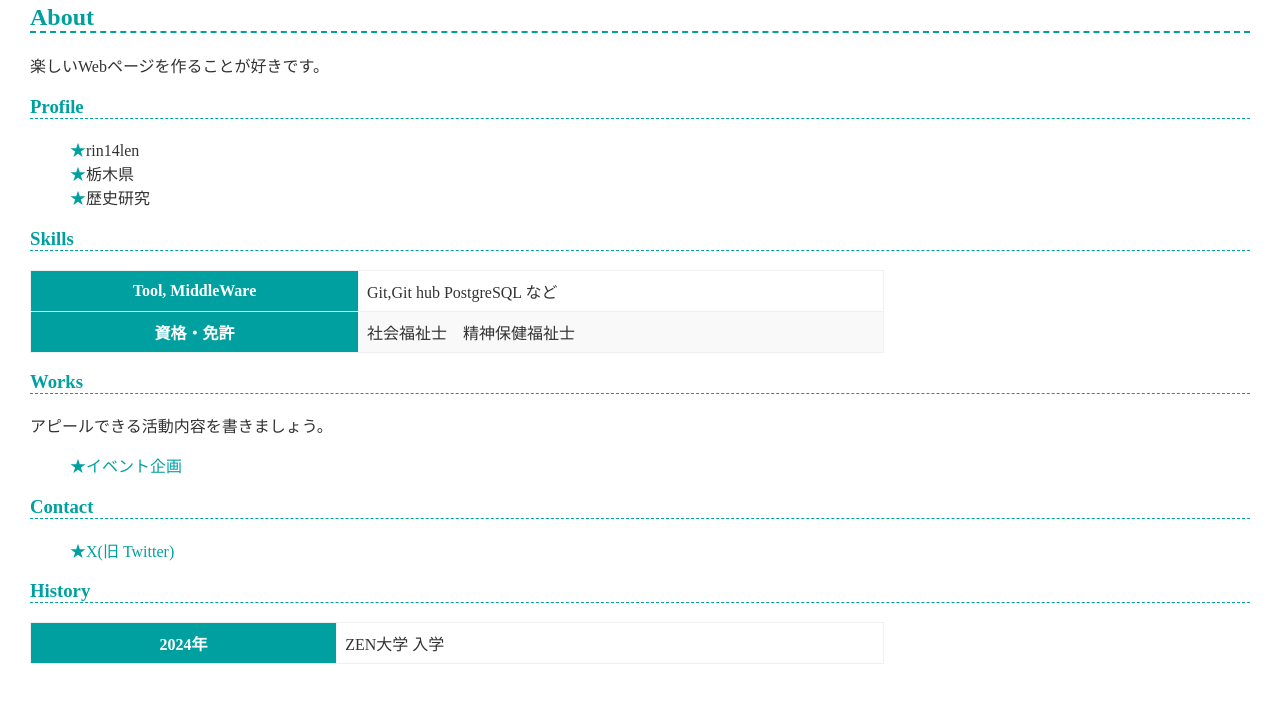
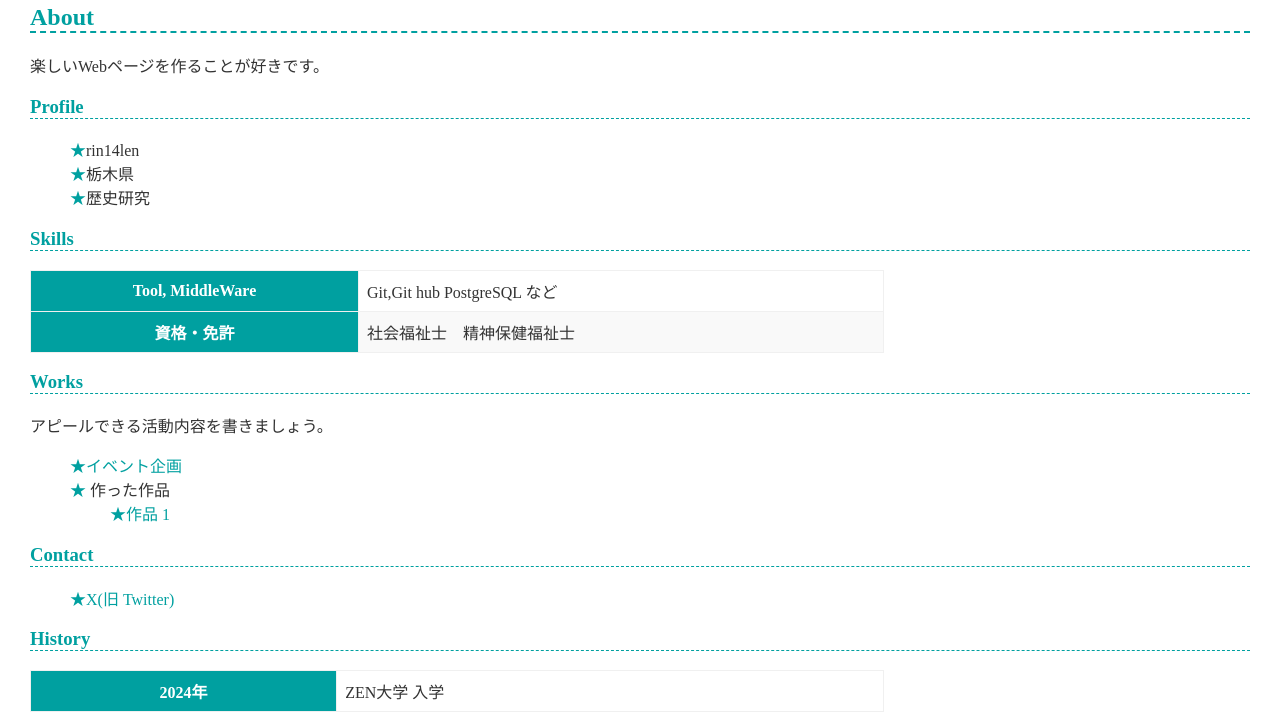
Before and after one commit to rin14len/rin14len.github.io, a plain HTML site: page index.html in a window 1280 px wide. Shown: the part 109-821 px from the top of the page. Before the commit the page ends 800 px from the top, so only its background shows below. Drawn offline with Linux system fonts and the light colour scheme.

Commit message:
Update index.html

```diff
--- a/index.html
+++ b/index.html
@@ -37,6 +37,13 @@
     <p>アピールできる活動内容を書きましょう。</p>
     <ul>
       <li><a href="https://github.com/">イベント企画</a></li>
+      <li>
+        作った作品
+        <ul>
+          <li><a href="https://example.com/">作品 1</a></li>
+
+        </ul>
+      </li>
     </ul>
 
     <h3>Contact</h3>
```
